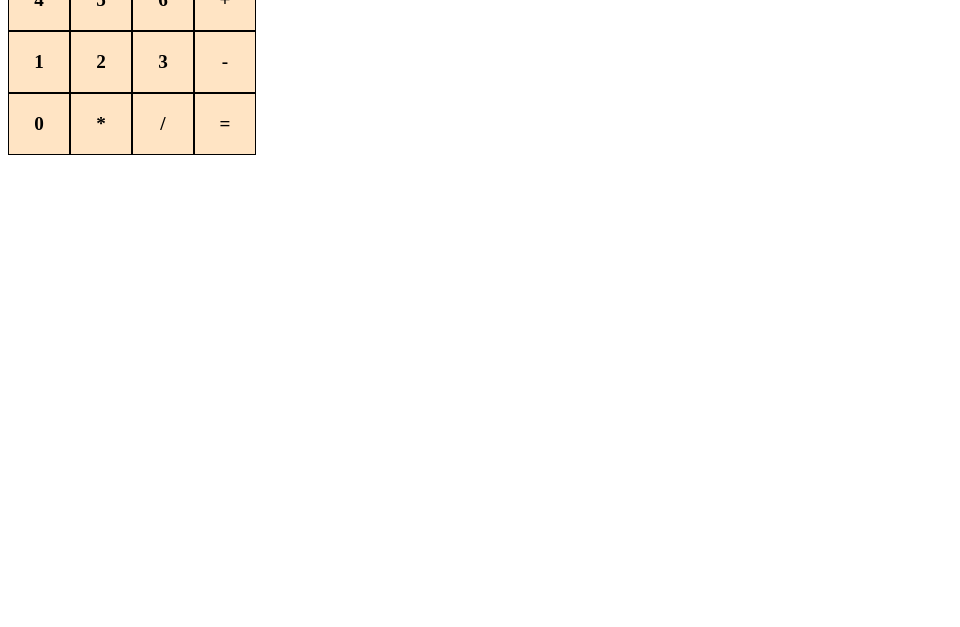
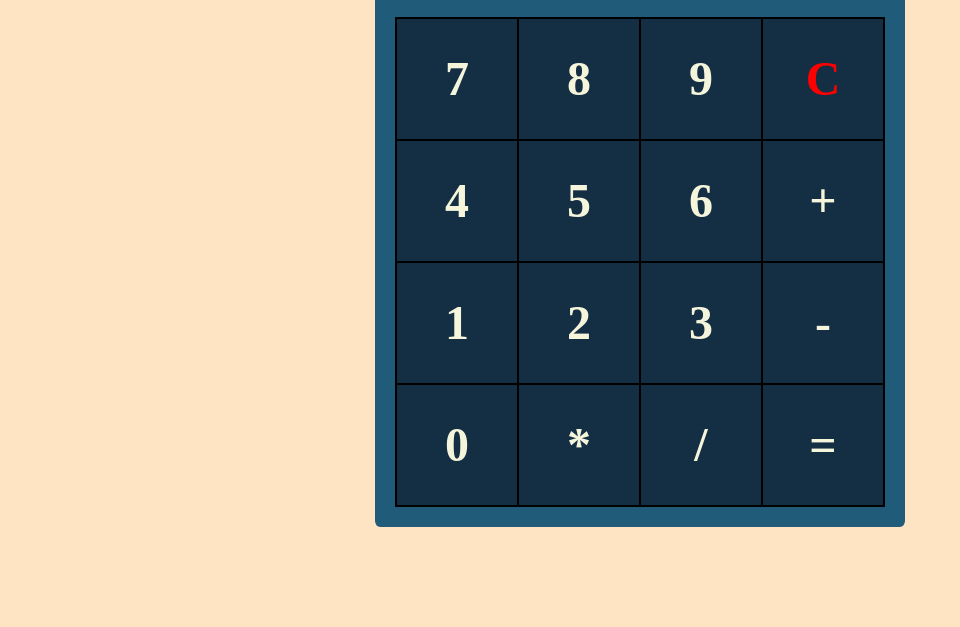
Before and after one commit to tanasegabrielw/TOP-Calculator, a plain HTML site: page index.html in a window 1280 px wide. Shown: the part 173-800 px from the top of the page, without its empty margins (0-960 px from the left). Drawn offline with Linux system fonts and the light colour scheme.

Commit message:
Finished first final version of display for calculator

```diff
--- a/index.html
+++ b/index.html
@@ -9,40 +9,44 @@
 </head>
 <body>
     <h1>Calculator</h1>
+<div class="calculator">
 
-    <div class="calculator">
+    <div class="columnOne">
+        <div class="displayResult">69.420</div>
+    </div>
+    <div class="calculatorButtons">
 
-        <div class="rowTwo">
-            <div class="key seven">7</div>
-            <div class="key four">4</div>
-            <div class="key one">1</div>
-            <div class="key zero">0</div>
+        <div class="columnTwo">
+            <div class="key" id="seven">7</div>
+            <div class="key" id="four">4</div>
+            <div class="key" id="one">1</div>
+            <div class="key" id="zero">0</div>
 
         </div>
-        <div class="rowThree">
+        <div class="columnThree">
 
-            <div class="key eight">8</div>
-            <div class="key five">5</div>
-            <div class="key two">2</div>
-            <div class="key operator multiply">*</div>
+            <div class="key" id="eight">8</div>
+            <div class="key" id="five">5</div>
+            <div class="key" id="two">2</div>
+            <div class="key operator" id="multiply">*</div>
 
         </div>
-        <div class="rowFour">
+        <div class="columnFour">
 
-            <div class="key nine">9</div>
-            <div class="key six">6</div>
-            <div class="key three">3</div>
-            <div class="key operator divide">/</div>
+            <div class="key" id="nine">9</div>
+            <div class="key" id="six">6</div>
+            <div class="key" id="three">3</div>
+            <div class="key operator" id="divide">/</div>
 
         </div>
-        <div class="rowFive">
-            <div class="key operator clear">C</div>
-            <div class="key operator add">+</div>
-            <div class="key operator substract">-</div>
-            <div class="key operator equals">=</div>
+        <div class="columnFive">
+            <div class="key operator" id="clear">C</div>
+            <div class="key operator" id="add">+</div>
+            <div class="key operator" id="substract">-</div>
+            <div class="key operator" id="equals">=</div>
 
         </div>
     </div>
-
+</div>
 </body>
 </html>
--- a/styles.css
+++ b/styles.css
@@ -1,10 +1,45 @@
+*{
+
+    text-align: center;
+    background-color: bisque;
+}
+.columnOne{
+
+
+    background-color: #a2bbcf;
+    width: 490px;
+    height: 50px;
+    margin:0 auto;
+    padding:10px 0px;
+    border-radius: 1%;
+    margin-bottom: 20px;
+
+}
+
+.displayResult {
+
+    background-color: #a2bbcf;
+    text-align: end;
+    font-size: 40px;
+    margin-right: 10px;
+}
+
 .calculator{
 
-    display: flex;
+    background-color: #205b7a;
+    padding:20px 10px;
+    width: 510px;
+    height: auto;
+    border-radius: 1%;
+    margin: 0 auto;
+}
+
+.calculatorButtons{
+    display: inline-flex;
     font-size: larger;
     text-align: center;
     font-weight: bold;
-
+    border: 1px black solid;
 }
 
 
@@ -13,11 +48,18 @@
 
     padding:10px;
     margin:0;
-    background-color: bisque;
+    background-color: #142f44;
     border: 1px black solid;
-    width: 40px;
-    height: 40px;
+    width: 100px;
+    height: 100px;
     text-align: center;
-    line-height: 40px;
+    line-height: 100px;
+    color:beige;
+    font-size: 48px;
+    font-weight: bolder;
+}
 
+#clear{
+
+    color:red;
 }
```
